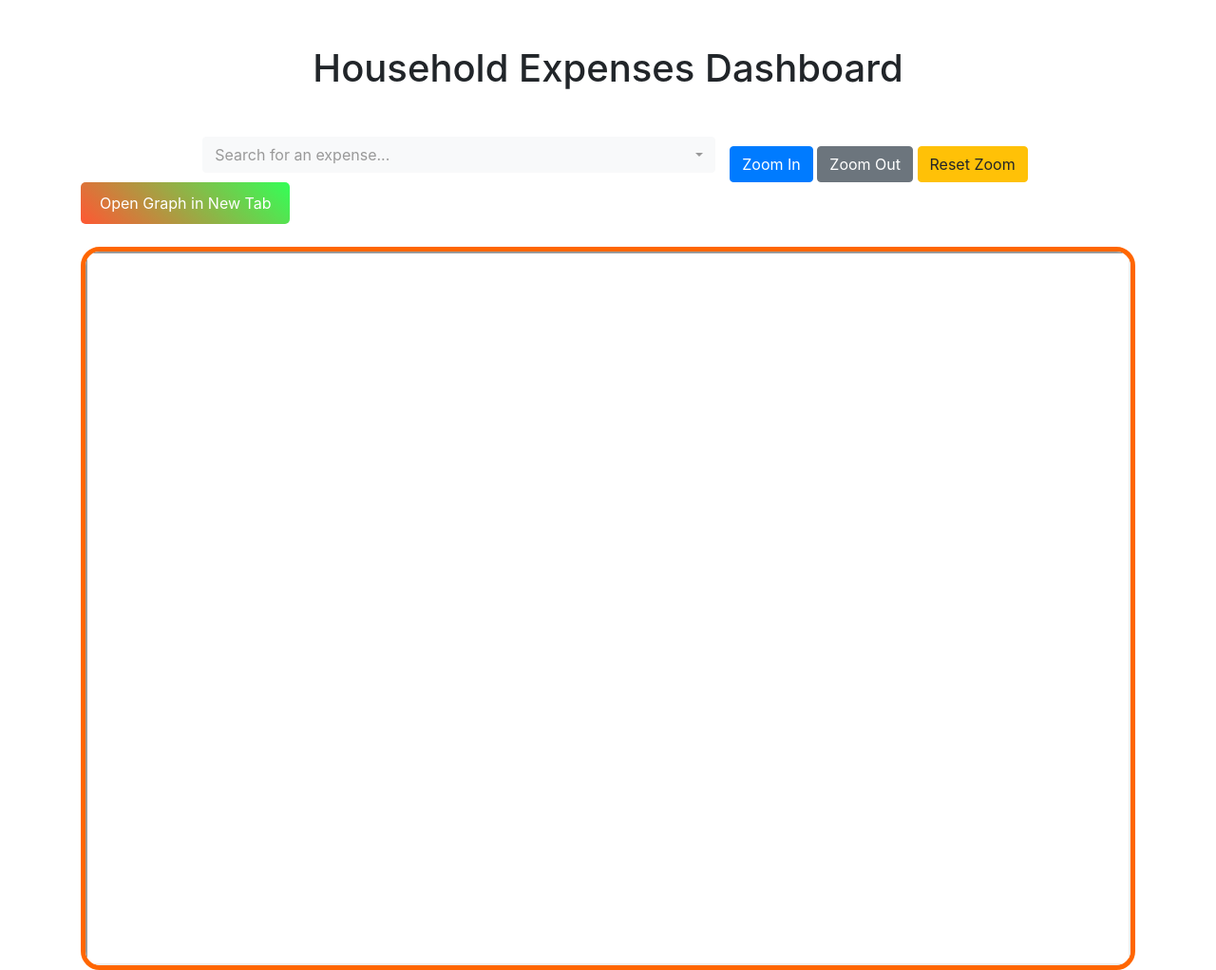
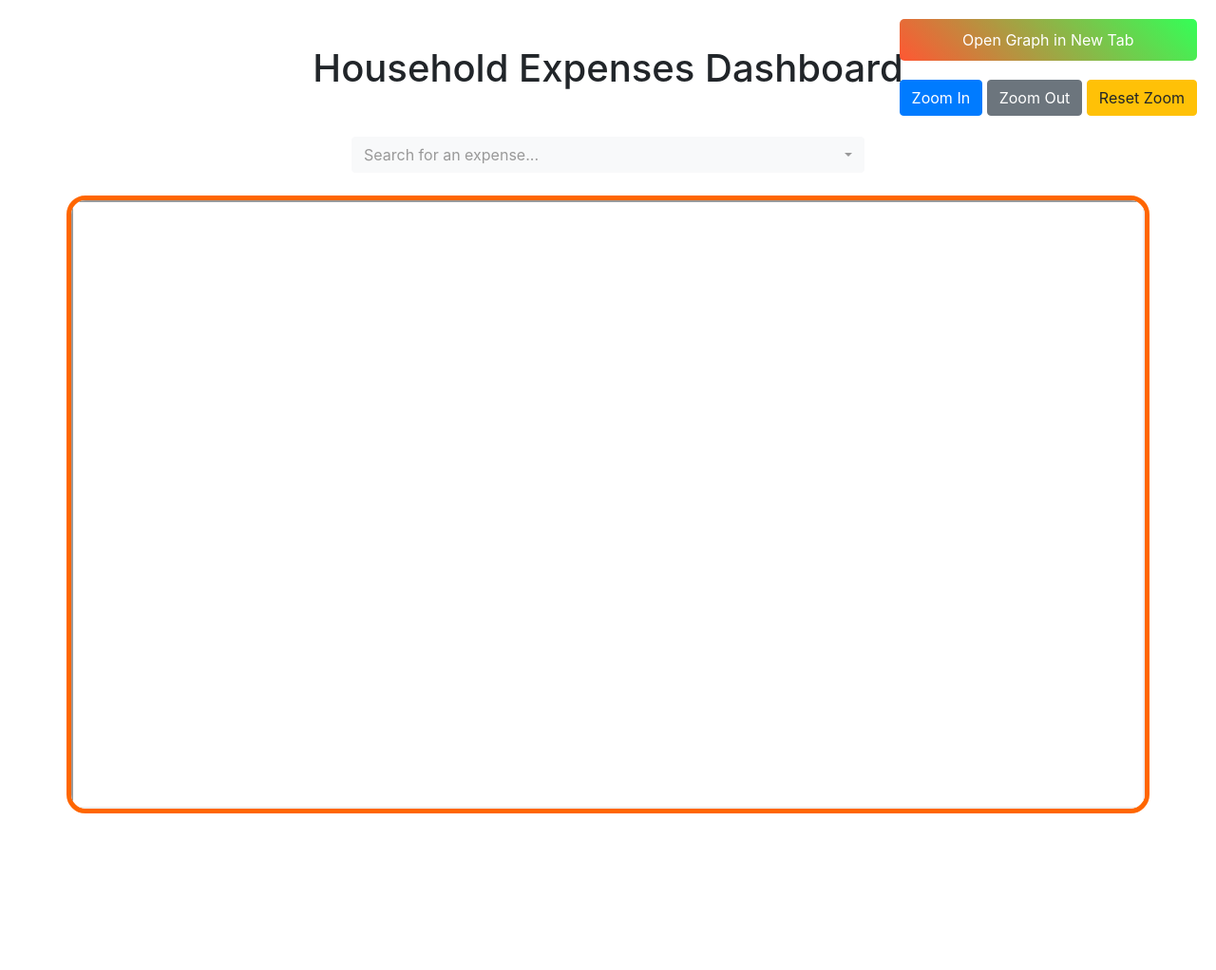
Before and after one commit to AYWM/household_expense_dashboard, a plain HTML site: page index.html in a window 1280 px wide. Shown: the whole page at 95% size. After the commit the page ends 857 px from the top, so only its background shows below. Drawn offline with nearby package versions, Linux system fonts and the light colour scheme.

Commit message:
Update index.html to have floating buttons for zoom and open in new tab

```diff
--- a/index.html
+++ b/index.html
@@ -1,5 +1,6 @@
 <!DOCTYPE html>
 <html lang="en">
+
 <head>
     <meta charset="UTF-8">
     <meta name="viewport" content="width=device-width, initial-scale=1.0">
@@ -17,40 +18,54 @@
         .iframe-container {
             position: relative;
             overflow: hidden;
-          padding-top: 56.25%; /* 16:9 aspect ratio (adjust as needed) */
-          border: 5px solid #ff6600; /* Add your preferred border style and color */
-          border-radius: 20px; /* Add border radius for a fun look */
-          width: 100%; /* Take up the entire viewport width */
-          height: calc(100vh - 40px); /* Take up the remaining viewport height below select */
+            padding-top: 56.25%;
+            border: 5px solid #ff6600;
+            border-radius: 20px;
+            width: 100%;
+            height: calc(100vh - 10px);
         }
+
         .iframe-container iframe {
             position: absolute;
             top: 0;
             left: 0;
             width: 100%;
             height: 100%;
-          transform-origin: top left;
             transition: transform 0.3s ease-in-out;
         }
-     .zoom-buttons {
+
+        .zoom-buttons,
+        .fit-buttons {
             text-align: center;
             margin-top: 10px;
         }
+
         .gradient-button {
-          background: linear-gradient(45deg, #FF5733, #33FF57); /* Initial gradient colors */
+            background: linear-gradient(45deg, #FF5733, #33FF57);
             border: none;
             color: white;
             padding: 10px 20px;
             border-radius: 5px;
             cursor: pointer;
-          transition: background 0.5s ease; /* Smooth color transition */
+            transition: background 0.5s ease;
         }
+
         .gradient-button:hover {
-          background: linear-gradient(45deg, #33FF57, #5733FF); /* Hover gradient colors */
+            background: linear-gradient(45deg, #33FF57, #5733FF);
+        }
+
+        .floating-buttons {
+            position: fixed;
+            top: 20px;
+            right: 20px;
+            z-index: 1000;
+            display: flex;
+            flex-direction: column;
+            gap: 10px;
         }
     </style>
+</head>
 
-</head>
 <body>
     <div class="container mt-5">
         <h1 class="text-center">Household Expenses Dashboard</h1>
@@ -60,26 +75,26 @@
                 <select id="expenseSelector" class="selectpicker form-control" data-live-search="true" title="Search for an expense...">
                 </select>
             </div>
+        </div>
+
+        <div class="row justify-content-center mt-4">
+            <!-- <div class="col-md-12"> -->
+                <!-- Embedded Google Sheets chart -->
+                <div class="iframe-container" id="iframeContainer">
+                    <iframe frameborder="1" seamless scrolling="yes" src="" id="expenseChart"></iframe>
+                </div>
+            <!-- </div> -->
+        </div>
+    </div>
+
+    <!-- Floating buttons for fit-to-width and fit-to-height -->
+    <div class="floating-buttons">
+        <button id="openUrlButton" class="gradient-button">Open Graph in New Tab</button>
         <!-- Zoom and Reset buttons -->
         <div class="zoom-buttons">
             <button class="btn btn-primary" id="zoomIn">Zoom In</button>
             <button class="btn btn-secondary" id="zoomOut">Zoom Out</button>
             <button class="btn btn-warning" id="resetZoom">Reset Zoom</button>
-           </div>
-          <div class="col-md-12">
-               <!-- Gradient button to open the selected URL -->
-               <button id="openUrlButton" class="gradient-button">Open Graph in New Tab</button>
-          </div>
-
-        </div>
-        <div class="row justify-content-center mt-4">
-            <div class="col-md-12">
-                <!-- Embedded Google Sheets chart -->
-                 <div class="iframe-container">
-                    <iframe frameborder="1" width="10737" height="945" seamless scrolling="yes" src="" id="expenseChart"></iframe>
-                </div>
-
-            </div>
         </div>
     </div>
 
@@ -96,14 +111,12 @@
 
         // Initialize the Bootstrap Selectpicker dropdown
         const expenseSelector = document.getElementById("expenseSelector");
-         // Get the button element
         const openUrlButton = document.getElementById("openUrlButton");
 
         // Handle button click to open the selected URL
         openUrlButton.addEventListener("click", () => {
             const selectedUrl = expenseSelector.value;
             if (selectedUrl) {
-                // Open the selected URL in a new tab/window
                 window.open(selectedUrl, '_blank');
             }
         });
@@ -128,30 +141,26 @@
         const zoomInButton = document.getElementById("zoomIn");
         const zoomOutButton = document.getElementById("zoomOut");
         const resetZoomButton = document.getElementById("resetZoom");
+        const expenseChart = document.getElementById("expenseChart");
+
         let zoomLevel = 1;
 
         zoomInButton.addEventListener("click", () => {
             zoomLevel += 0.1;
-            // Set transform property with transition
             iframeContainer.style.transition = "transform 0.3s ease-in-out";
             iframeContainer.style.transform = `scale(${zoomLevel})`;
         });
 
         zoomOutButton.addEventListener("click", () => {
             zoomLevel -= 0.1;
-            // Set transform property with transition
             iframeContainer.style.transition = "transform 0.3s ease-in-out";
             iframeContainer.style.transform = `scale(${zoomLevel})`;
         });
 
         resetZoomButton.addEventListener("click", () => {
             zoomLevel = 1;
-            // Set transform property with transition
             iframeContainer.style.transition = "transform 0.3s ease-in-out";
             iframeContainer.style.transform = `scale(${zoomLevel})`;
-
-            // expenseChart.style.transition = "transform 0.3s ease-in-out";
-            // expenseChart.style.transform = `scale(${zoomLevel})`;
         });
 
         // Set the iframe height to occupy the remaining viewport space
@@ -159,13 +168,27 @@
             const iframeContainer = document.querySelector(".iframe-container");
             const windowHeight = window.innerHeight;
             const selectHeight = document.querySelector(".bootstrap-select").offsetHeight;
-            iframeContainer.style.height = (windowHeight - selectHeight) + "px";
+            iframeContainer.style.height = (windowHeight - selectHeight - 120) + "px";
         }
 
         // Call setIframeHeight initially and on window resize
         setIframeHeight();
         window.addEventListener("resize", setIframeHeight);
 
+        // Responsive floating buttons
+        function updateFloatingButtons() {
+            const isMobile = window.innerWidth <= 768;
+            document.getElementById('zoomIn').innerHTML = isMobile ? '+' : 'Zoom In';
+            document.getElementById('zoomOut').innerHTML = isMobile ? '-' : 'Zoom Out';
+            document.getElementById('resetZoom').innerHTML = isMobile ? 'R' : 'Reset Zoom';
+            document.getElementById('openUrlButton').innerHTML = isMobile ? 'O' : 'Open Graph in New Tab';
+        }
+
+        // Call updateFloatingButtons initially and on window resize
+        updateFloatingButtons();
+        window.addEventListener("resize", updateFloatingButtons);
+
     </script>
 </body>
+
 </html>
```
Lines whose indentation alone changed are shown as unchanged.
